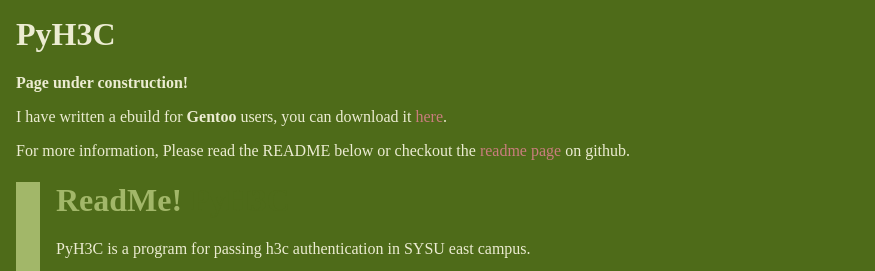
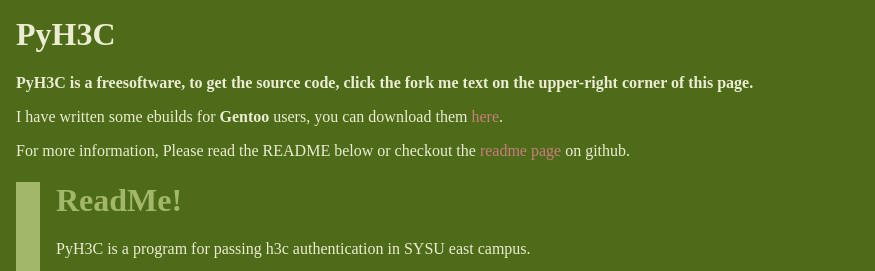
Before and after one commit to houqp/pyh3c, a plain HTML site: page index.html in a window 1280 px wide. Shown: the top 271 px of the page, 0-875 px from the left. Drawn offline with Linux system fonts and the light colour scheme.

Commit message:
added ebuilds and updated index page

```diff
--- a/index.html
+++ b/index.html
@@ -5,16 +5,15 @@
 </head>
 <body>
   <a href='https://github.com/houqp/pyh3c'>
-
     <img alt='Fork me on GitHub' class='github' src='http://s3.amazonaws.com/github/ribbons/forkme_right_darkblue_121621.png' style='position: absolute; top: 0; right: 0; border: 0;' />
   </a>
 
   <div id="main">
 <h1>PyH3C</h1>
 
-<p><strong>Page under construction!</strong></p>
+<p><strong>PyH3C is a freesoftware, to get the source code, click the fork me text on the upper-right corner of this page.</strong></p>
 
-<p>I have written a ebuild for <strong>Gentoo</strong> users, you can download it <a href="#">here</a>.</p>
+<p>I have written some ebuilds for <strong>Gentoo</strong> users, you can download them <a href="./ebuilds/">here</a>.</p>
 
 <p>For more information, Please read the README below or checkout the <a href="https://github.com/houqp/pyh3c/blob/master/README.md">readme page</a> on github.</p>
   </div>
```
Also changed, not shown: 2 other files.
